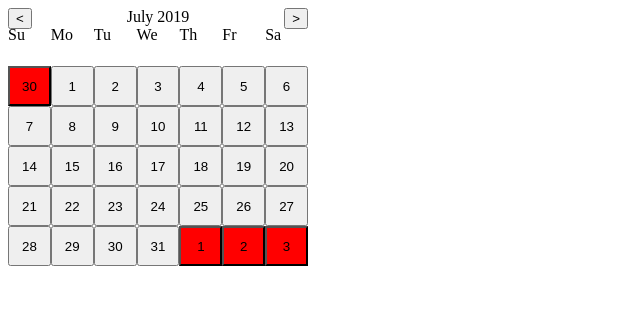
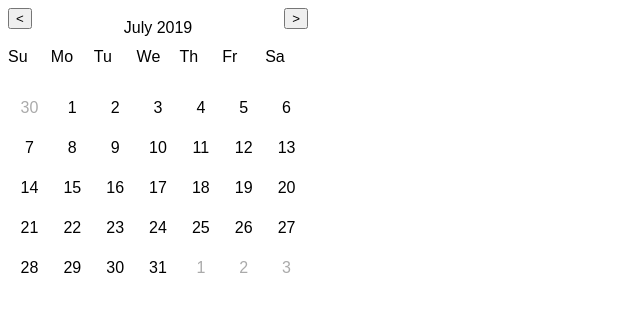
Before and after one commit to rizaldim/vue-klender, a Vue app: page / in a window 1280 px wide. Shown: the top 312 px of the page, without its empty margins (0-640 px from the left). Built offline with nearby package versions, Linux system fonts and the light colour scheme.

Commit message:
Add some styling to cells

```diff
--- a/src/components/DateCell.vue
+++ b/src/components/DateCell.vue
@@ -24,6 +24,3 @@ export default {
 	}
 }
 </script>
-
-<style>
-</style>
--- a/src/components/DatePicker.vue
+++ b/src/components/DatePicker.vue
@@ -76,10 +76,18 @@ export default {
 
 <style lang="scss">
 .calendar {
+	box-sizing: border-box;
+	font-family: sans-serif;
+	position: relative;
 	width: 300px;
-	position: relative;
+
+	*, *:before, *:after {
+		box-sizing: inherit;
+	}
 
 	&__month-indicator {
+		height: 40px;
+		line-height: 40px;
 		text-align: center;
 	}
 
@@ -106,10 +114,25 @@ export default {
 	}
 
 	&__date-cell {
+		background-color: white;
+		border: 0;
+		border-radius: 25%;
+		font-size: 16px;
 		height: 40px;
+		padding: 0;
+
+		&:hover {
+			background-color: #add8e6	;
+			color: white;
+		}
 
 		&--different-month {
-			background-color: red;
+			color: #aaaaaa;
+
+			&:hover {
+				background-color: white;
+				color: #aaaaaa;
+			}
 		}
 	}
 
```
